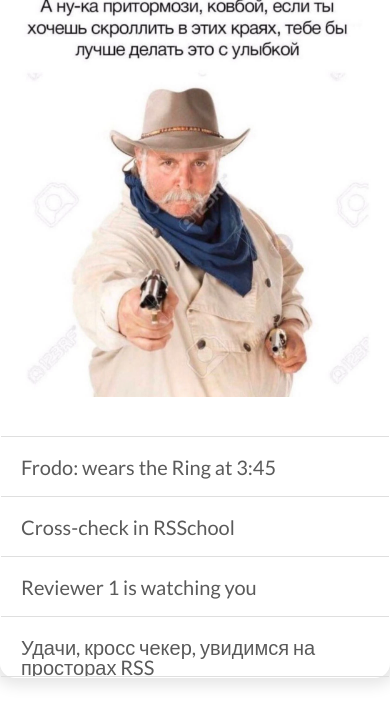
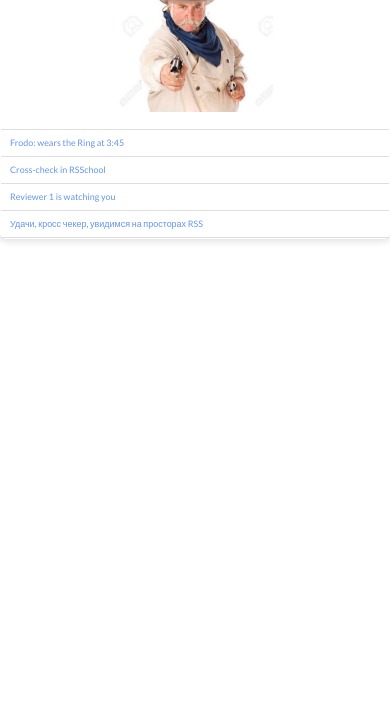
Before and after one commit to Podexus23/cssBayan, a plain HTML site: page cssBayan/index.html in a window 390 px wide. Shown: the part 120-844 px from the top of the page. Drawn offline with Linux system fonts and the light colour scheme; files whose address does not match are found by name.

Commit message:
feat: add responsive (Sun, Mar 12, 2023 22:03:13 PM)

```diff
--- a/cssBayan/style.css
+++ b/cssBayan/style.css
@@ -33,10 +33,11 @@ body {
 }
 
 .slides {
-  color: #5a5a5a;
+  color: cornflowerblue;
   border: 0.1rem solid #fff;
   border-radius: 1.5rem;
-  box-shadow: 0px 0px 15px 7px #e5e5e5;
+  box-shadow: 0rem 0rem 1.5rem 0.7rem #e5e5e5;
+  transition: color 0.2s;
 }
 
 .slides:hover {
@@ -76,17 +77,9 @@ body {
   flex-direction: column;
   height: 6rem;
   overflow: hidden;
-  transition: height 0.5s, transform 0.5s;
-  border-bottom: 1px solid #dfdfdf;
+  transition: height 0.5s, transform 0.5s, background-color 0.3s;
+  border-bottom: 0.1rem solid #dfdfdf;
 }
-
-/* input:checked + .slide-wrapper {
-  background-color: bisque;
-}
-
-.slide-wrapper:hover {
-  background-color: cornflowerblue;
-} */
 
 .slide-wrapper i {
   transform: rotate(135deg);
@@ -107,7 +100,15 @@ input:checked + .slide-wrapper i,
 
 input:checked + .slide-wrapper,
 .slide-wrapper:hover {
+  color: black;
   height: 50rem;
+}
+
+input:active + .slide-wrapper {
+  background-color: aquamarine;
+  cursor: -webkit-grab;
+  cursor: -webkit-grabbing;
+  cursor: grabbing;
 }
 
 .slide-wrapper div {
@@ -118,3 +119,32 @@ input:checked + .slide-wrapper,
   justify-content: space-between;
   align-items: center;
 }
+
+@media (min-width: 65rem) {
+  html {
+    font-size: 70%;
+  }
+}
+@media (max-width: 65rem) {
+  html {
+    font-size: 50%;
+  }
+}
+
+@media (max-width: 40rem) {
+  html {
+    font-size: 35%;
+  }
+}
+
+@media (max-width: 30rem) {
+  .slide-wrapper .wide {
+    max-width: 70rem;
+  }
+}
+
+@media (max-width: 25rem) {
+  html {
+    font-size: 28%;
+  }
+}
```
